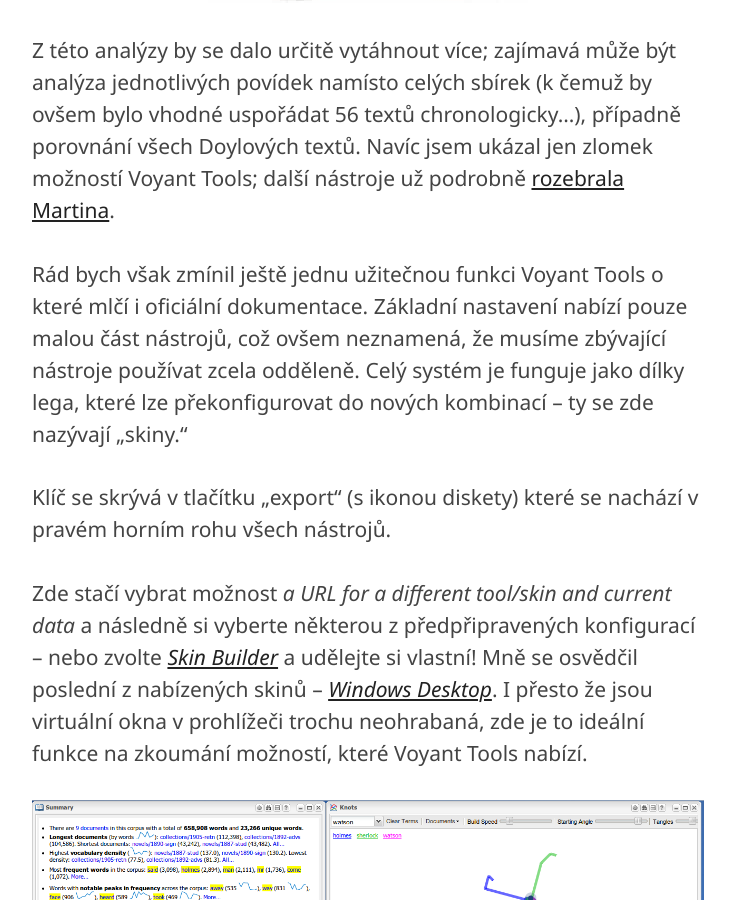
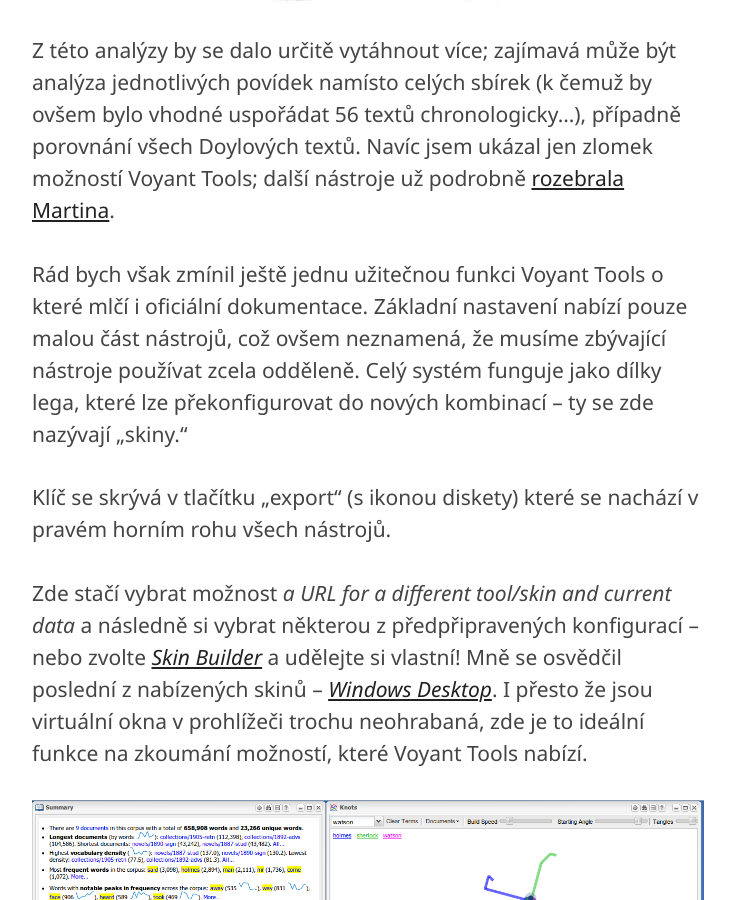
Before and after one commit to jnv/bitoff.cz, a Jekyll site: the page built from _posts/2014-02-28-voyant.md, in a window 1280 px wide and 900 px high, scrolled down 5435 px. Shown: the whole window, without its empty margins (272-1007 px from the left). Built offline with Jekyll 4.4.1, drawn with Linux system fonts in a browser that asks for light colours; some web fonts are replaced.

Commit message:
More minor improvements (voyant)

```diff
--- a/_posts/2014-02-28-voyant.md
+++ b/_posts/2014-02-28-voyant.md
@@ -86,11 +86,11 @@
 
 Z této analýzy by se dalo určitě vytáhnout více; zajímavá může být analýza jednotlivých povídek namísto celých sbírek (k čemuž by ovšem bylo vhodné uspořádat 56 textů chronologicky...), případně porovnání všech Doylových textů. Navíc jsem ukázal jen zlomek možností Voyant Tools; další nástroje už podrobně [rozebrala Martina](http://martpod.wordpress.com/2013/12/10/the-world-ended-didnt-you-get-the-memo/).
 
-Rád bych však zmínil ještě jednu užitečnou funkci Voyant Tools o které mlčí i oficiální dokumentace. Základní nastavení nabízí pouze malou část nástrojů, což ovšem neznamená, že musíme zbývající nástroje používat zcela odděleně. Celý systém je funguje jako dílky lega, které lze překonfigurovat do nových kombinací -- ty se zde nazývají "skiny."
+Rád bych však zmínil ještě jednu užitečnou funkci Voyant Tools o které mlčí i oficiální dokumentace. Základní nastavení nabízí pouze malou část nástrojů, což ovšem neznamená, že musíme zbývající nástroje používat zcela odděleně. Celý systém funguje jako dílky lega, které lze překonfigurovat do nových kombinací -- ty se zde nazývají "skiny."
 
 Klíč se skrývá v tlačítku "export" (s ikonou diskety) které se nachází v pravém horním rohu všech nástrojů.
 
-Zde stačí vybrat možnost <i lang="en">a URL for a different tool/skin and current data</i> a následně si vyberte některou z předpřipravených konfigurací -- nebo zvolte [<i>Skin Builder</i>](http://voyeurtools.org/?skin=builder){: lang="en"} a udělejte si vlastní! Mně se osvědčil poslední z nabízených skinů -- [<i>Windows Desktop</i>](http://voyant-tools.org/?skin=desktop&corpus=1393616935073.9929&stopList=stop.en.taporware.txt){: lang="en"}. I přesto že jsou virtuální okna v prohlížeči trochu neohrabaná, zde je to ideální funkce na zkoumání možností, které Voyant Tools nabízí.
+Zde stačí vybrat možnost <i lang="en">a URL for a different tool/skin and current data</i> a následně si vybrat některou z předpřipravených konfigurací -- nebo zvolte [<i>Skin Builder</i>](http://voyeurtools.org/?skin=builder){: lang="en"} a udělejte si vlastní! Mně se osvědčil poslední z nabízených skinů -- [<i>Windows Desktop</i>](http://voyant-tools.org/?skin=desktop&corpus=1393616935073.9929&stopList=stop.en.taporware.txt){: lang="en"}. I přesto že jsou virtuální okna v prohlížeči trochu neohrabaná, zde je to ideální funkce na zkoumání možností, které Voyant Tools nabízí.
 
 <figure class="full">
 [![]({{page.assets}}/desktop.png)]({{page.assets}}/desktop.png)
```
